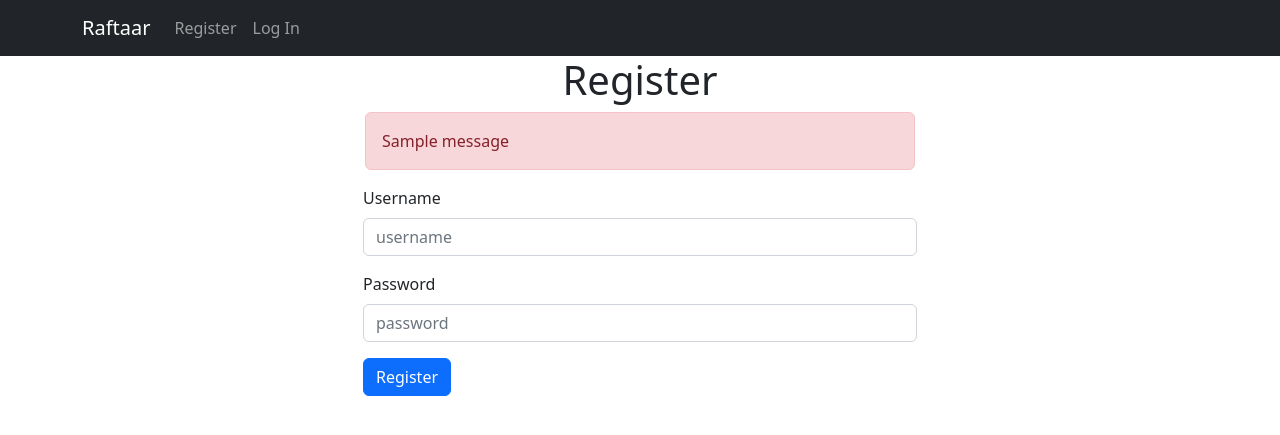
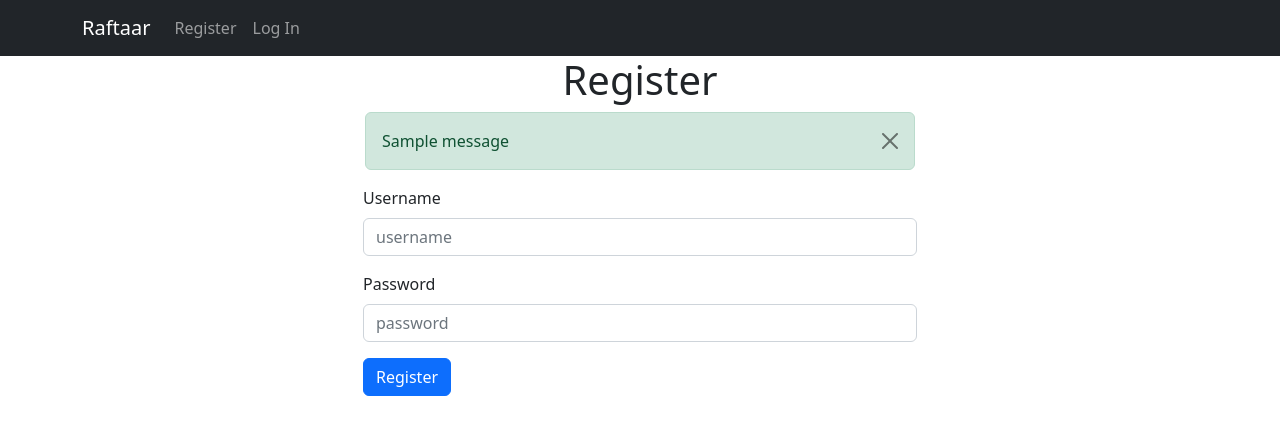
Before and after one commit to hsgrewal/raftaar, a Flask app: page /auth/register in a window 1280 px wide. Shown: the top 435 px of the page. Run offline with Flask 2, Linux system fonts and the light colour scheme; one stand-in notice (Sample message) is shown.

Commit message:
Make alerts dismissible

```diff
--- a/raftaar/templates/base.html
+++ b/raftaar/templates/base.html
@@ -41,8 +41,11 @@
         {% block header %}{% endblock %}
         <div class="row g-3 justify-content-center">
           <div class="col-md-6">
-            {% for message in get_flashed_messages() %}
-            <div class="alert alert-danger" role="alert">{{ message }}</div>
+            {% for type, message in get_flashed_messages(with_categories=True) %}
+            <div class="alert alert-{{ type }} alert-dismissible fade show" role="alert">
+              {{ message }}
+              <button type="button" class="btn-close" data-bs-dismiss="alert" aria-label="Close"></button>
+            </div>
             {% endfor %}
           </div>
         </div>
```
